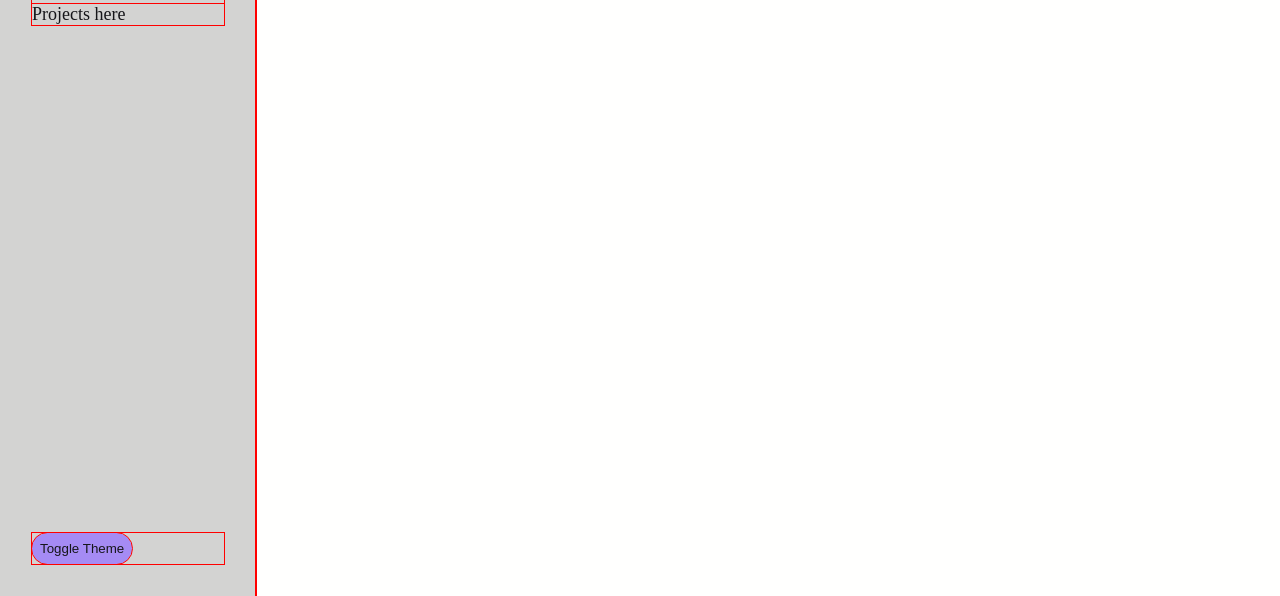
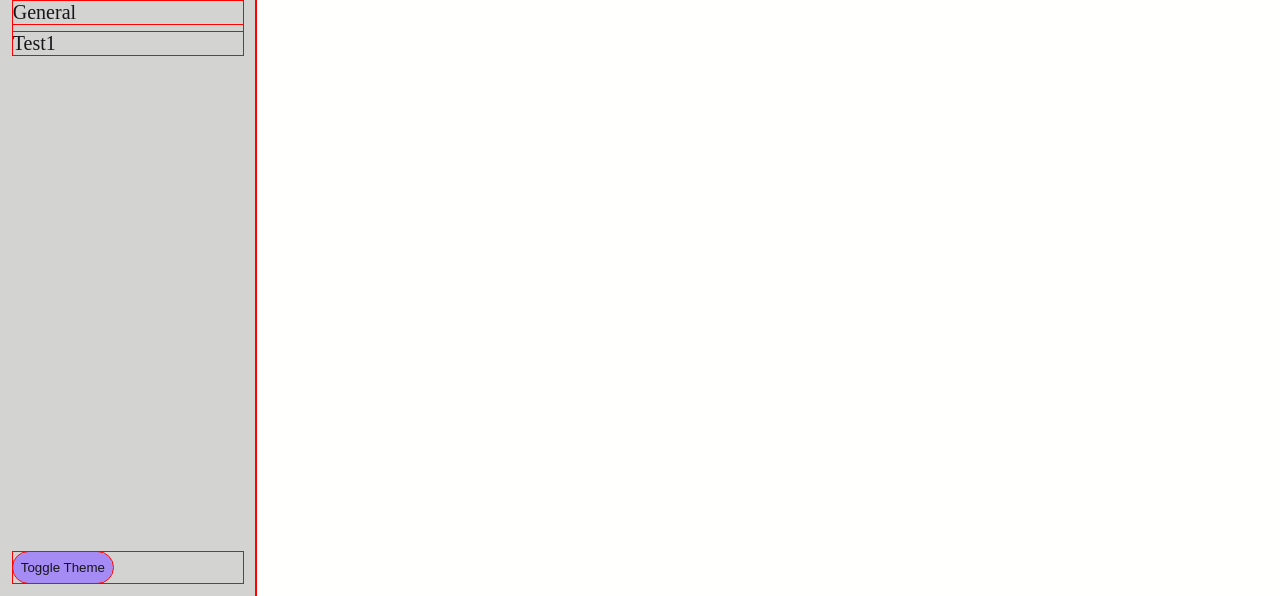
Before and after one commit to pauljgonzalez/ODIN-TodoList, a website built with webpack: page src/index.html in a window 1280 px wide. Shown: the part 204-800 px from the top of the page. Built offline with nearby package versions, Linux system fonts and the light colour scheme.

Commit message:
Add functionaliy to tasks and projects

```diff
--- /dev/null
+++ b/src/addProjectsToDOM.js
@@ -0,0 +1,17 @@
+import {projectManager} from "./projects.js";
+import {createProjectDIV} from "./createElements.js";
+
+
+export function updateProjectsDOM(){
+    const projects = projectManager.getProjects()
+    const frag = new DocumentFragment();
+
+    projects.forEach((project) => {
+        const div = createProjectDIV(project.name,project.id);
+        frag.append(div)
+    });
+    document.querySelector('#projects').append(frag)
+}
+
+
+// createProjectDIV(project,project.id)
--- /dev/null
+++ b/src/createElements.js
@@ -0,0 +1,11 @@
+export function createProjectDIV(name,id){
+    const newDIV = document.createElement("div");
+    newDIV.className = "project";
+    newDIV.id = id;
+    newDIV.innerHTML = name;
+    return newDIV;
+}
+
+export function createProjectDIVTaskNumber(){
+
+}
--- a/src/index.html
+++ b/src/index.html
@@ -19,8 +19,9 @@
                         </div>
                     </div>
                     <div class="sidebarSection">
-                        <div class="projectList">Project List</div>
-                        <div class="projects">Projects here</div>
+                        <div class="projectList largeText" >Projects</div>
+                        <div id="projects">
+                        </div>
                     </div>
                 </div>
                 <div class="tog">
--- a/src/index.js
+++ b/src/index.js
@@ -1,9 +1,24 @@
 import "./styles.css";
 import {toggleMode} from "./toggleMode.js";
 import {newTask} from "./tasks.js";
-import {newProject} from "./projects.js";
+import {projectManager} from "./projects.js";
 import {newModal} from "./modal.js";
+import {updateProjectsDOM} from "./addProjectsToDOM.js";
 
 document.querySelector(".tog").addEventListener("click",() =>{
     toggleMode();
 });
+
+document.querySelector("#newTask").addEventListener("click",() => {
+    newModal("Task");
+})
+
+projectManager.newProject("General");
+
+newTask(projectManager.getProjects()[0].id, "Test")
+
+console.log(projectManager.getProjects()[0].tasks)
+
+projectManager.newProject("Test1");
+
+updateProjectsDOM()
--- a/src/modal.js
+++ b/src/modal.js
@@ -1,3 +1,7 @@
 export function newModal(name){
+    console.log(`Add new ${name}`)
+}
+
+function createModal(){
 
 }
--- a/src/projects.js
+++ b/src/projects.js
@@ -1,20 +1,30 @@
 import { v4 as uuidv4 } from 'uuid';
-import {Task} from "./tasks.js"
+import {newTask} from "./tasks.js"
 
-export function newProject(){
 
-}
-class Project{
-    constructor(name){
-        this.name = name;
-        this.id = uuidv4()
-        this.tasks = []
+export const projectManager = (function() {
+    // Private variables
+    const projects = [];
+
+
+    // Public functions exposed via returned object
+    function getProjects() {
+        return projects.slice(); // Return a copy of projects to prevent direct modification
     }
-}
-const projects = []
 
-projects[0] = new Project("General")
-// console.log(projects[0])
+    function newProject(name) {
+        const project = {
+            name: name,
+            id: uuidv4(),
+            tasks: []
+        };
+        projects.push(project);
+    }
 
-projects[0].tasks.push(new Task("test"))
-console.log(projects[0].tasks[0].name)
+    // Return only necessary functions
+    return {
+        getProjects,
+        newProject
+    };
+
+})();
--- a/src/styles.css
+++ b/src/styles.css
@@ -46,7 +46,7 @@ button {
     display: flex;
     flex-direction: column;
     justify-content: space-between;
-    padding: 32px;
+    padding: 5%;
     background-color: var(--accentColorTwo);
 }
 .header {
@@ -67,3 +67,15 @@ button {
     flex-direction: column;
     gap: 16px;
 }
+#projects{
+    display: flex;
+    flex-direction: column;
+    gap: 8px;
+}
+.largeText{
+    font-size: 2rem;
+    font-weight: bold;
+}
+.project{
+    font-size: 1.25rem;
+}
--- a/src/tasks.js
+++ b/src/tasks.js
@@ -1,9 +1,5 @@
 import { v4 as uuidv4 } from 'uuid';
-
-
-export function newTask(){
-
-}
+import {projectManager} from "./projects.js";
 
 export class Task{
     constructor(name){
@@ -11,3 +7,16 @@ export class Task{
         this.id = uuidv4();
     }
 }
+
+//loop through each project and check for id. if id matches add task
+export function newTask(projectID,taskName){
+    const projects = projectManager.getProjects();
+    projects.forEach((project) => {
+        if(project.id === projectID){
+           //console.log(project.tasks)
+            const addTask = new Task(taskName)
+            project.tasks.push(addTask)
+        }
+    });
+
+}
--- a/webpack.config.js
+++ b/webpack.config.js
@@ -3,11 +3,13 @@ const HtmlWebpackPlugin = require('html-webpack-plugin');
 
 module.exports = {
   entry: './src/index.js',
+  devtool: 'inline-source-map',
   output: {
     filename: '[name][contenthash].js',
     path: path.resolve(__dirname, 'dist'),
     clean: true,
   },
+
   plugins: [
     new HtmlWebpackPlugin({
       title: 'Todo List',
```
Also changed, not shown: dist/index.html, dist/main79ad05fd5d3562e33ef3.js (deleted), dist/main8342d394fc9cd5695082.js (added).
